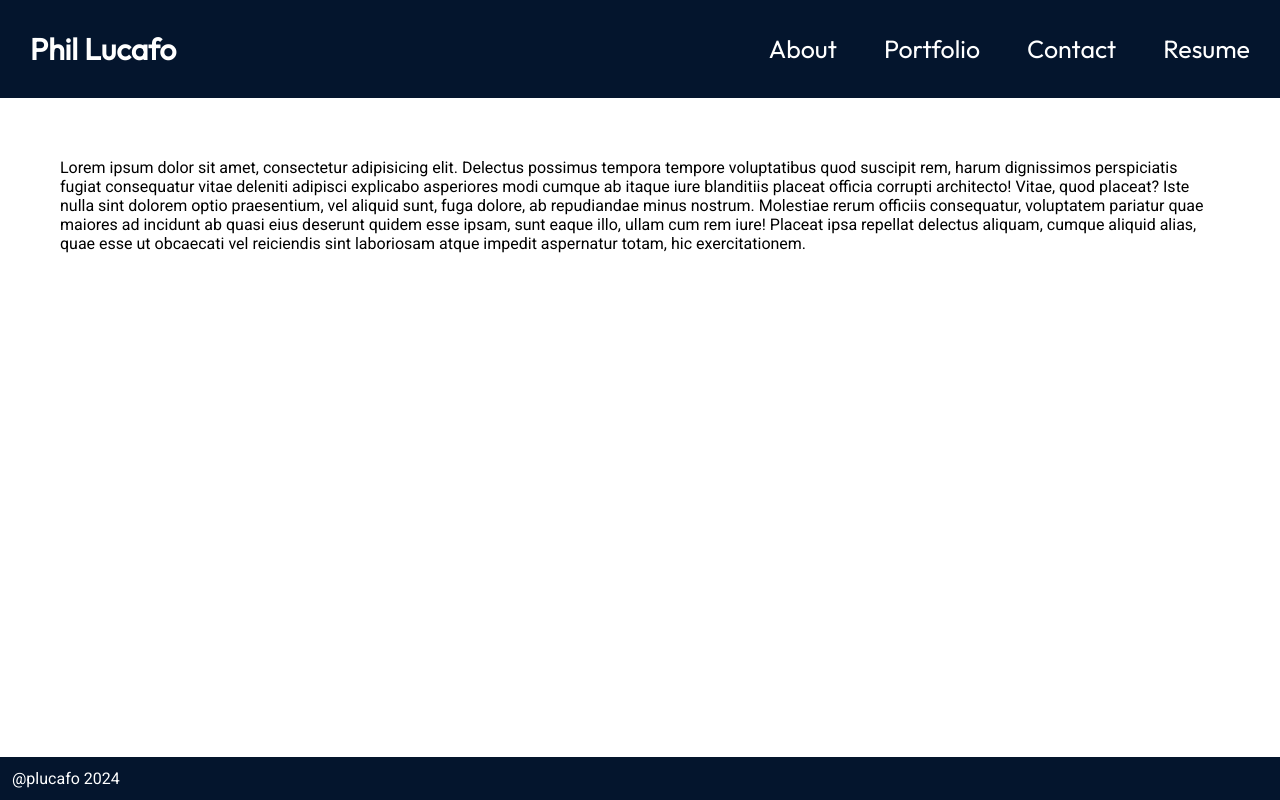
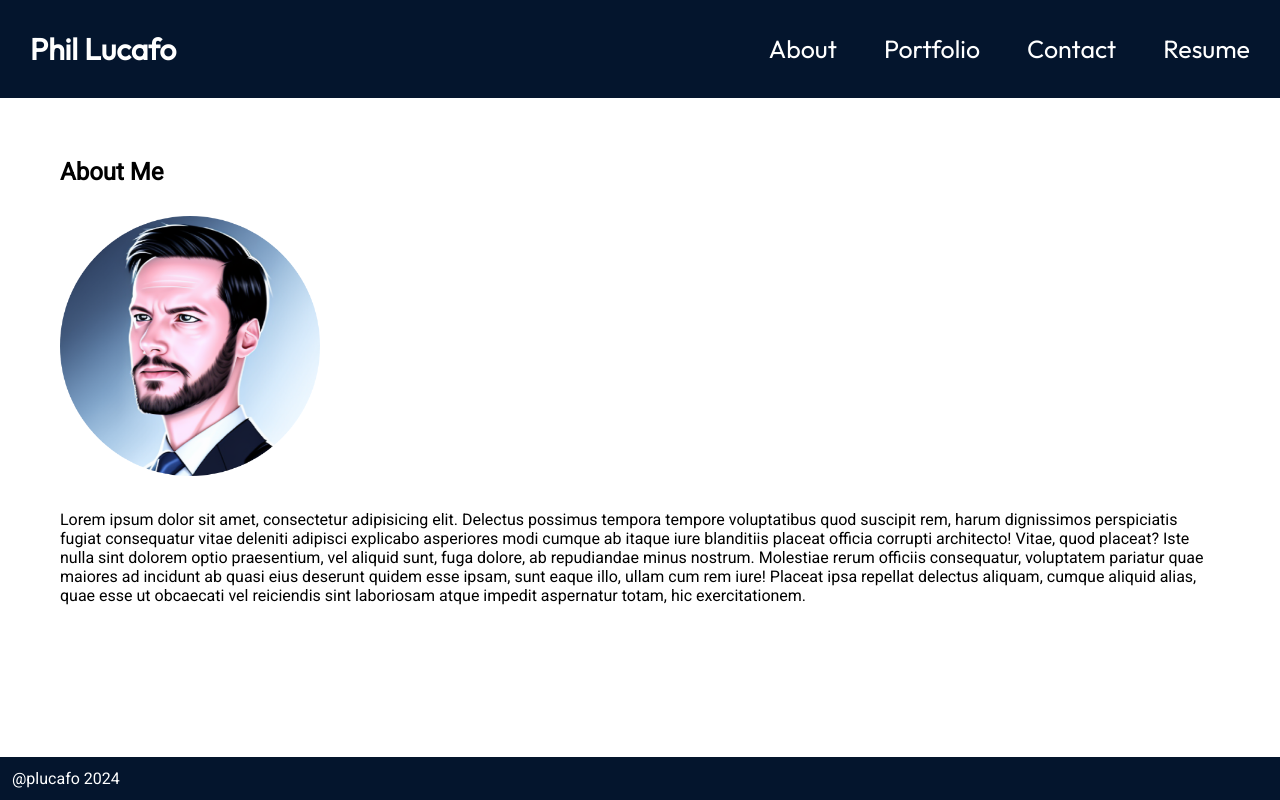
Before and after one commit to plucafo/phil-lucafo-react-portfolio, a React (Vite) app: page / in a window 1280 px wide. Built offline with nearby package versions, Linux system fonts and the light colour scheme.

Commit message:
added hero image to about page

```diff
--- a/src/App.jsx
+++ b/src/App.jsx
@@ -10,7 +10,6 @@ function App() {
       <Navbar />
       <div className={styles.content}>
         <About />
-              {/* Additional components can be added here */}
       </div>
       <Footer />
     </div>
--- a/src/components/About/About.jsx
+++ b/src/components/About/About.jsx
@@ -5,8 +5,12 @@ import { getImageUrl } from "../../utils";
 export const About = () => {
 
     return (
+        <>
         <div className={styles.about}>
+        <h2 className={styles.about}>About Me</h2>
+        <img src="../../assets/hero/plucafo2.png" alt="Profile image" className={styles.image} />
             <p className={styles.about}>Lorem ipsum dolor sit amet, consectetur adipisicing elit. Delectus possimus tempora tempore voluptatibus quod suscipit rem, harum dignissimos perspiciatis fugiat consequatur vitae deleniti adipisci explicabo asperiores modi cumque ab itaque iure blanditiis placeat officia corrupti architecto! Vitae, quod placeat? Iste nulla sint dolorem optio praesentium, vel aliquid sunt, fuga dolore, ab repudiandae minus nostrum. Molestiae rerum officiis consequatur, voluptatem pariatur quae maiores ad incidunt ab quasi eius deserunt quidem esse ipsam, sunt eaque illo, ullam cum rem iure! Placeat ipsa repellat delectus aliquam, cumque aliquid alias, quae esse ut obcaecati vel reiciendis sint laboriosam atque impedit aspernatur totam, hic exercitationem.</p>
         </div>
+        </>
     );
 }
--- a/src/components/About/About.module.css
+++ b/src/components/About/About.module.css
@@ -3,5 +3,10 @@
 .about {
     padding: 20px;
     font-family: var(--font-roboto);
-    /* height: 83vh; */
 }
+
+.image {
+    height: 25%;
+    width: 25%;
+    padding: 10px 20px;
+}
```
Also changed, not shown: assets/hero/plucafo2.png (added). Lines whose indentation alone changed are shown as unchanged.
